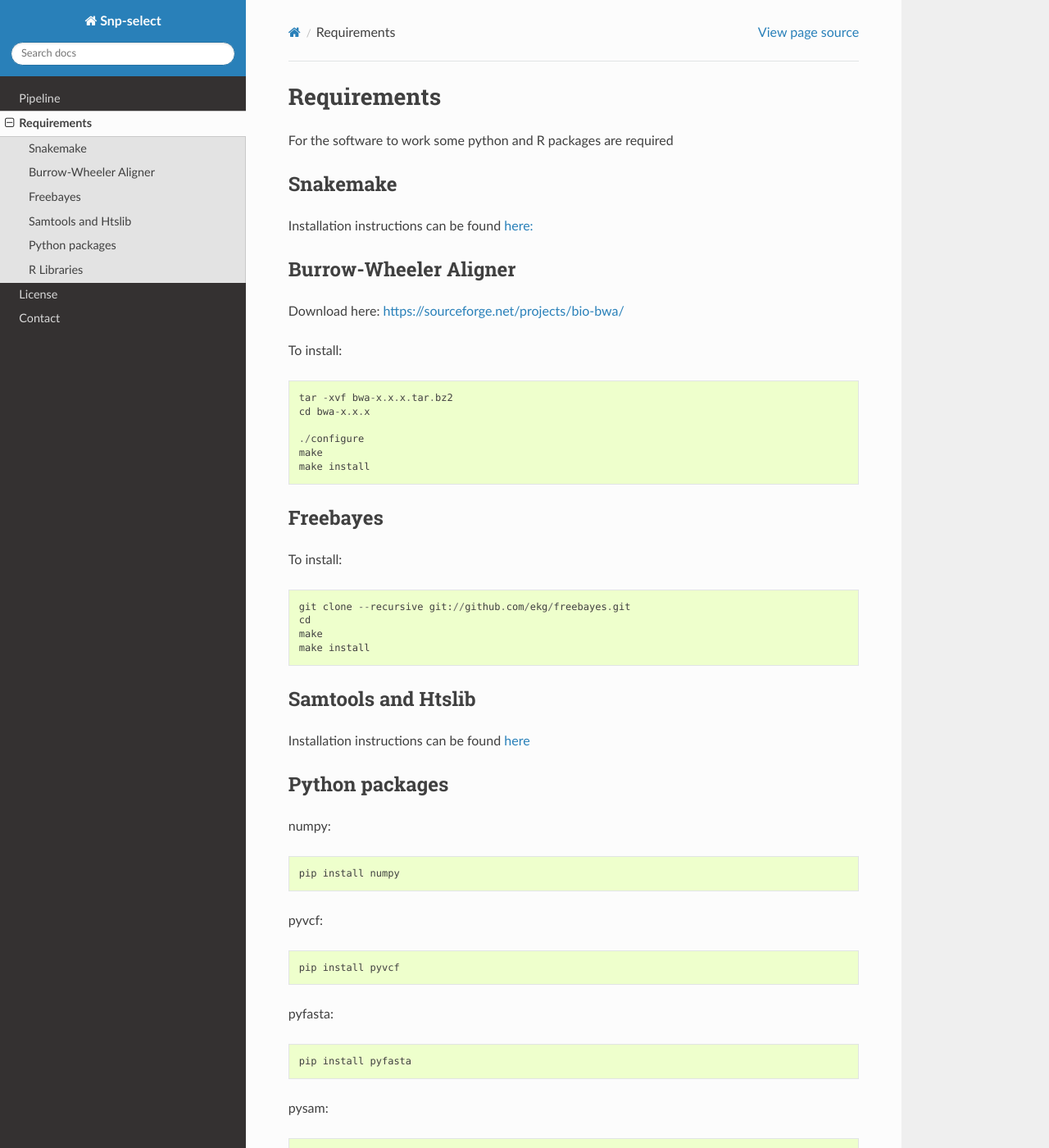
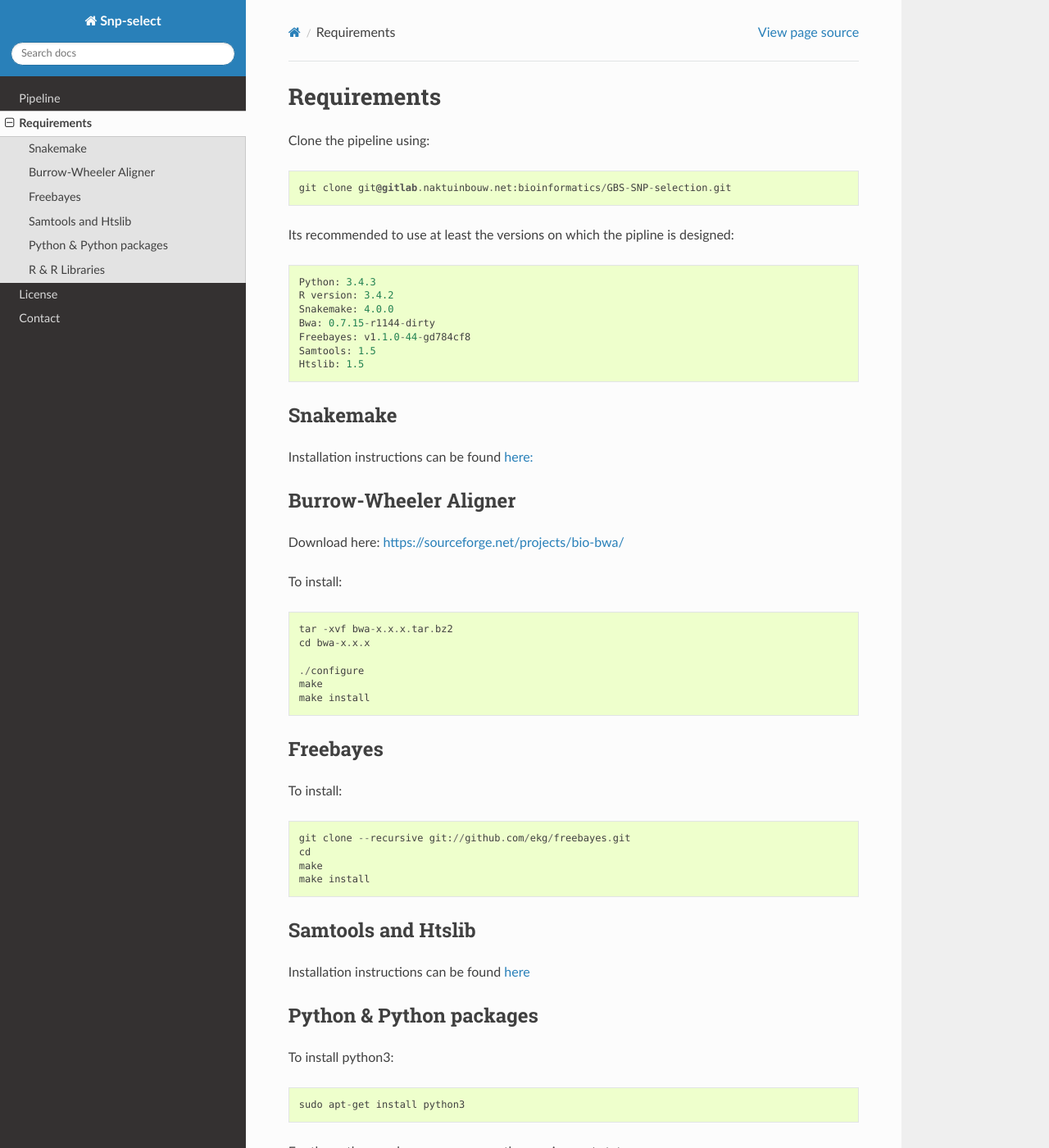
Before and after one commit to vdkoen/SNP-select, a Sphinx documentation site: the page built from docs/source/Installation.rst, in a window 1280 px wide and 1400 px high. Shown: the whole window at 82% size. Built offline with Sphinx 7.4.7 and the Read the Docs theme 2.0.0, drawn with Linux system fonts in a browser that asks for light colours; some of the changed text lies outside the part shown.

Commit message:
added versions for the requirements

```diff
--- a/docs/source/Installation.rst
+++ b/docs/source/Installation.rst
@@ -1,12 +1,23 @@
 Requirements
 ============
 
-For the software to work some python and R packages are required
+Clone the pipeline using::
+
+    git clone git@gitlab.naktuinbouw.net:bioinformatics/GBS-SNP-selection.git
+
+Its recommended to use at least the versions on which the pipline is designed::
+
+    Python: 3.4.3
+    R version: 3.4.2
+    Snakemake: 4.0.0
+    Bwa: 0.7.15-r1144-dirty
+    Freebayes: v1.1.0-44-gd784cf8
+    Samtools: 1.5
+    Htslib: 1.5
 
 Snakemake
 ---------
 Installation instructions can be found `here: <http://snakemake.readthedocs.io/en/stable/getting_started/installation.html>`_
-
 
 Burrow-Wheeler Aligner
 ----------------------
@@ -34,8 +45,18 @@ Samtools and Htslib
 -------------------
 Installation instructions can be found `here <http://www.htslib.org/download/>`_
 
-Python packages
----------------
+Python & Python packages
+------------------------
+To install python3::
+
+    sudo apt-get install python3
+
+For the python packages you can use the requirements.txt::
+
+    pip install -r requirements.txt
+
+Or you can install everything manually
+
 numpy::
 
     pip install numpy
@@ -52,8 +73,15 @@ pysam::
 
     pip install pysam
 
-R Libraries
------------
+R & R Libraries
+---------------
+
+Install R::
+
+    sudo apt-get install r-base
+
 Ape and Reshape::
 
-    install.packages("ape", "reshape")
+    R
+    install.packages("ape")
+    install.packages("reshape")
--- a/docs/source/Pipeline.rst
+++ b/docs/source/Pipeline.rst
@@ -201,4 +201,10 @@ Configuration example vcf pipeline
 
 Tips and tricks
 ===============
+
+Reference genome must have a .gz variant and one without. kinda strange but pyfasta cannot work with .gz files
+where other tools need to have a .gz variant
+
+
+
 Comming soon
--- a/docs/source/index.rst
+++ b/docs/source/index.rst
@@ -4,7 +4,7 @@ Snp-select: A tool for finding a minimal snp panel for the identification of var
 :Date: |today|
 
 Welcome to Snp-select's documentation!
-=========================================
+======================================
 
 Contents
 --------
```
Also changed, not shown: 11 other files.
